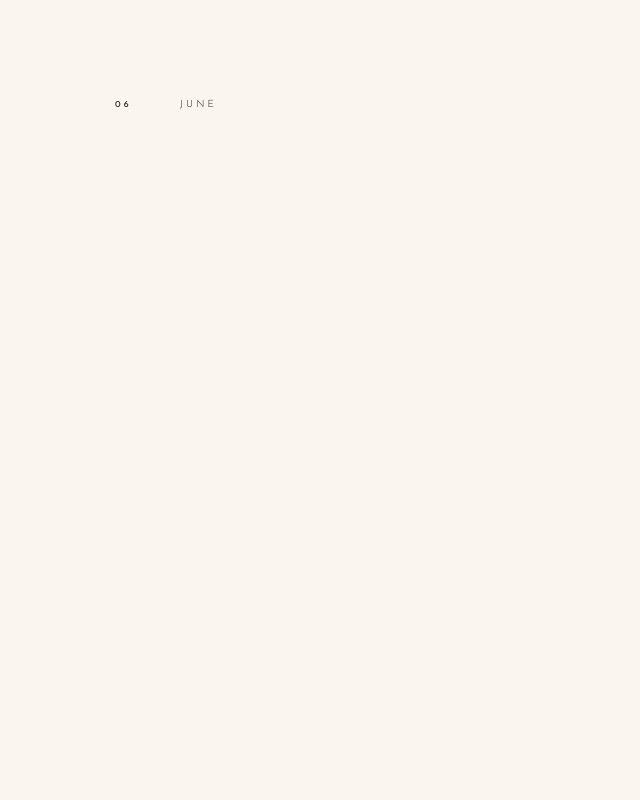
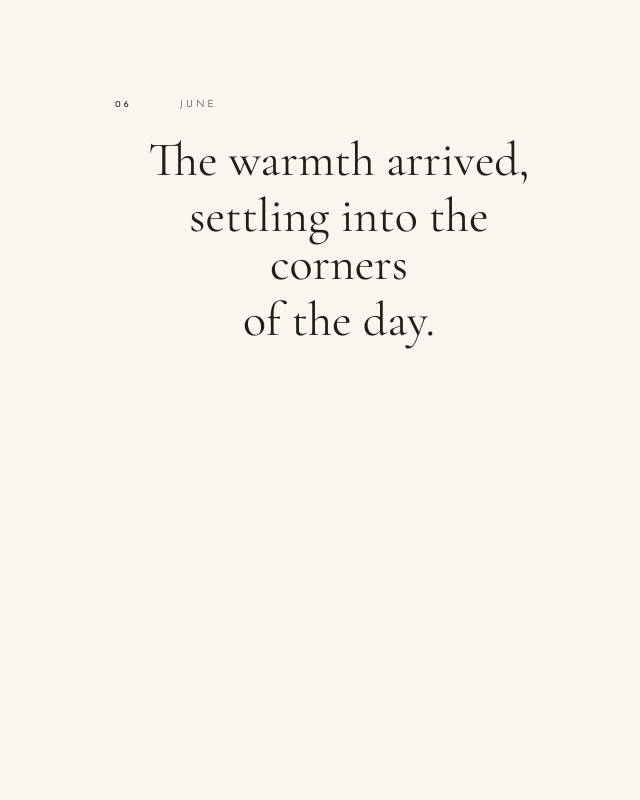
Before and after one commit to Kraftsman1/somewhere-between, a Nuxt app: page / in a window 1280 px wide. Shown: the part 4980-5780 px from the top of the page, without its empty margins (301-941 px from the left). Built offline with nearby package versions, Linux system fonts and the light colour scheme.

Commit message:
fix: update text in index.vue for improved clarity and emotional impact

```diff
--- a/app/components/MonthSection.vue
+++ b/app/components/MonthSection.vue
@@ -93,20 +93,13 @@
   cancelExtra()
   timeline.value = gsap.timeline()
 
-  // 'focus' — wrapper already handles the reveal; no extra opacity manipulation
-  // (the old opacity:0.35 start caused double-fade and faint text)
-
-  // 'pacing' — staggered line reveal (0.45s stagger, not 2s)
+  // 'pacing' — staggered line reveal via CSS transitions (more reliable than GSAP timeline)
   if (isLineByLine.value && container.value) {
-    const lines = container.value.querySelectorAll('.line-item')
-    gsap.set(lines, { opacity: 0, y: 10 })
-    timeline.value.to(lines, {
-      opacity: 1,
-      y: 0,
-      duration: 1.1,
-      stagger: 0.45,   // was 2s — caused 6s total wait on mobile
-      ease: 'power2.out'
-    }, 0.3)
+    const lineEls = Array.from(container.value.querySelectorAll<HTMLElement>('.line-item'))
+    lineEls.forEach((line, i) => {
+      line.style.transitionDelay = `${0.3 + i * 0.45}s`
+      line.classList.add('line-visible')
+    })
   }
 
   // Extra text reveal (delayed via setTimeout — more reliable than GSAP position param)
@@ -139,7 +132,10 @@
 
   // Reset pacing lines for next enter
   if (isLineByLine.value && container.value) {
-    gsap.set(container.value.querySelectorAll('.line-item'), { opacity: 0, y: 10 })
+    container.value.querySelectorAll<HTMLElement>('.line-item').forEach(line => {
+      line.style.transitionDelay = '0s'
+      line.classList.remove('line-visible')
+    })
   }
 }
 
@@ -167,9 +163,14 @@
 </script>
 
 <style scoped>
-/* Pacing lines start hidden — GSAP controls their reveal */
 .line-item {
   opacity: 0;
   transform: translateY(10px);
+  transition: opacity 1.1s cubic-bezier(0.16, 1, 0.3, 1), transform 1.1s cubic-bezier(0.16, 1, 0.3, 1);
+}
+
+.line-item.line-visible {
+  opacity: 1;
+  transform: translateY(0);
 }
 </style>
--- a/app/components/SectionWrapper.vue
+++ b/app/components/SectionWrapper.vue
@@ -21,6 +21,7 @@
 const sectionRef = ref<HTMLElement | null>(null)
 const contentRef = ref<HTMLElement | null>(null)
 let observer: IntersectionObserver | null = null
+let isEntered = false
 
 onMounted(() => {
   const el = sectionRef.value
@@ -31,21 +32,22 @@
     const entry = entries[0]
     if (!entry) return
 
-    if (entry.intersectionRatio >= 0.3) {
-      // Section is at least 30% visible — reveal it
+    if (entry.intersectionRatio >= 0.3 && !isEntered) {
+      // First time crossing into view — fire once, ignore subsequent crossings (0.5, 1.0)
+      isEntered = true
       emits('enter')
       content.classList.remove('reveal-out-up', 'reveal-out-down')
       content.classList.add('reveal-in')
-    } else if (entry.intersectionRatio <= 0.05) {
-      // Section is almost fully gone — hide it
-      // Hysteresis gap (0.05–0.3) prevents false leaves during snap animation
+    } else if (entry.intersectionRatio <= 0.05 && isEntered) {
+      // Section is almost fully gone — fire leave once
+      isEntered = false
       emits('leave')
       const exitedUpward = entry.boundingClientRect.top < 0
       content.classList.remove('reveal-in')
       content.classList.add(exitedUpward ? 'reveal-out-up' : 'reveal-out-down')
     }
   }, {
-    threshold: [0, 0.05, 0.1, 0.2, 0.3, 0.5, 1.0]
+    threshold: [0, 0.05, 0.3]
   })
 
   observer.observe(el)
--- a/app/pages/index.vue
+++ b/app/pages/index.vue
@@ -28,7 +28,7 @@
       <div class="space-y-10 text-center">
 
         <p class="font-serif text-[1.75rem] md:text-4xl italic leading-snug">
-          Thank you for being<br />the calmest part of my year.
+          Thank you for being<br />the calm in the quiet moments.
         </p>
 
         <HiddenNote>
```
